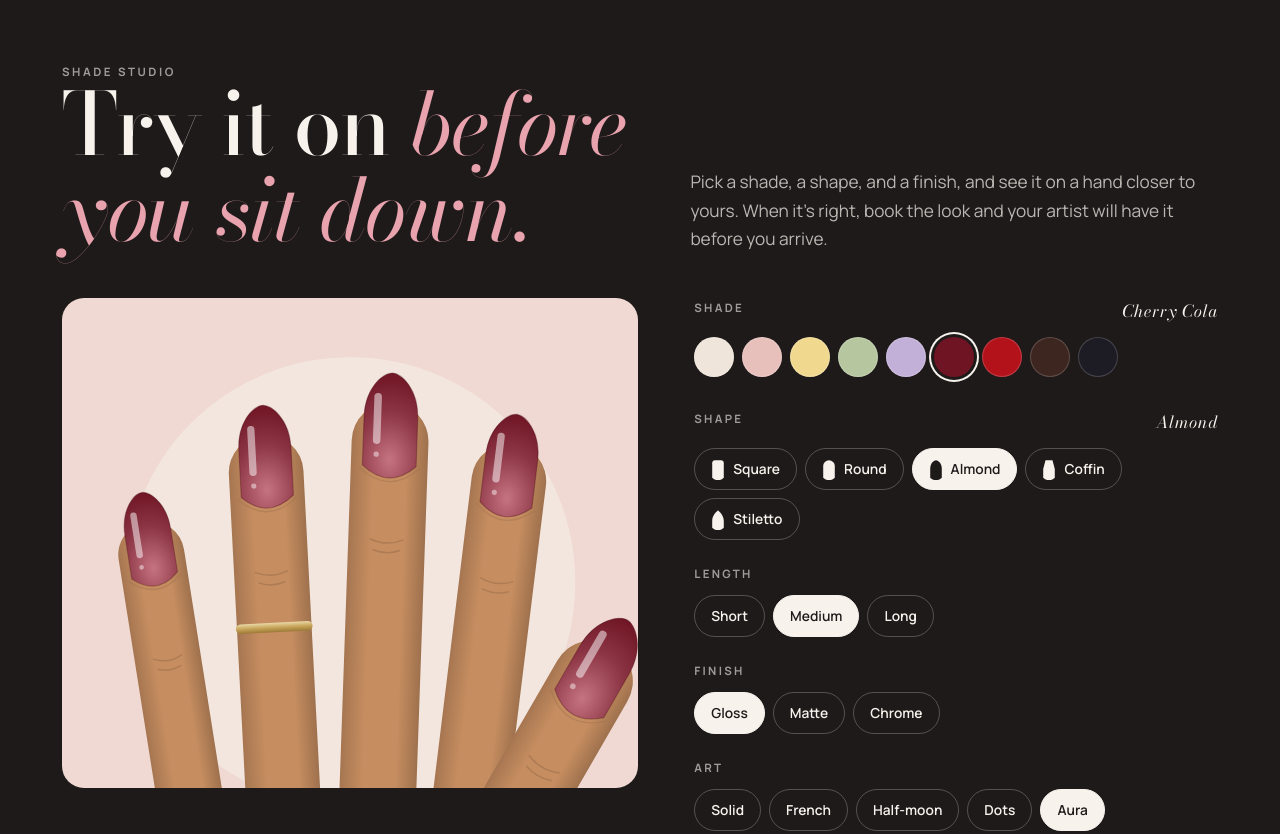
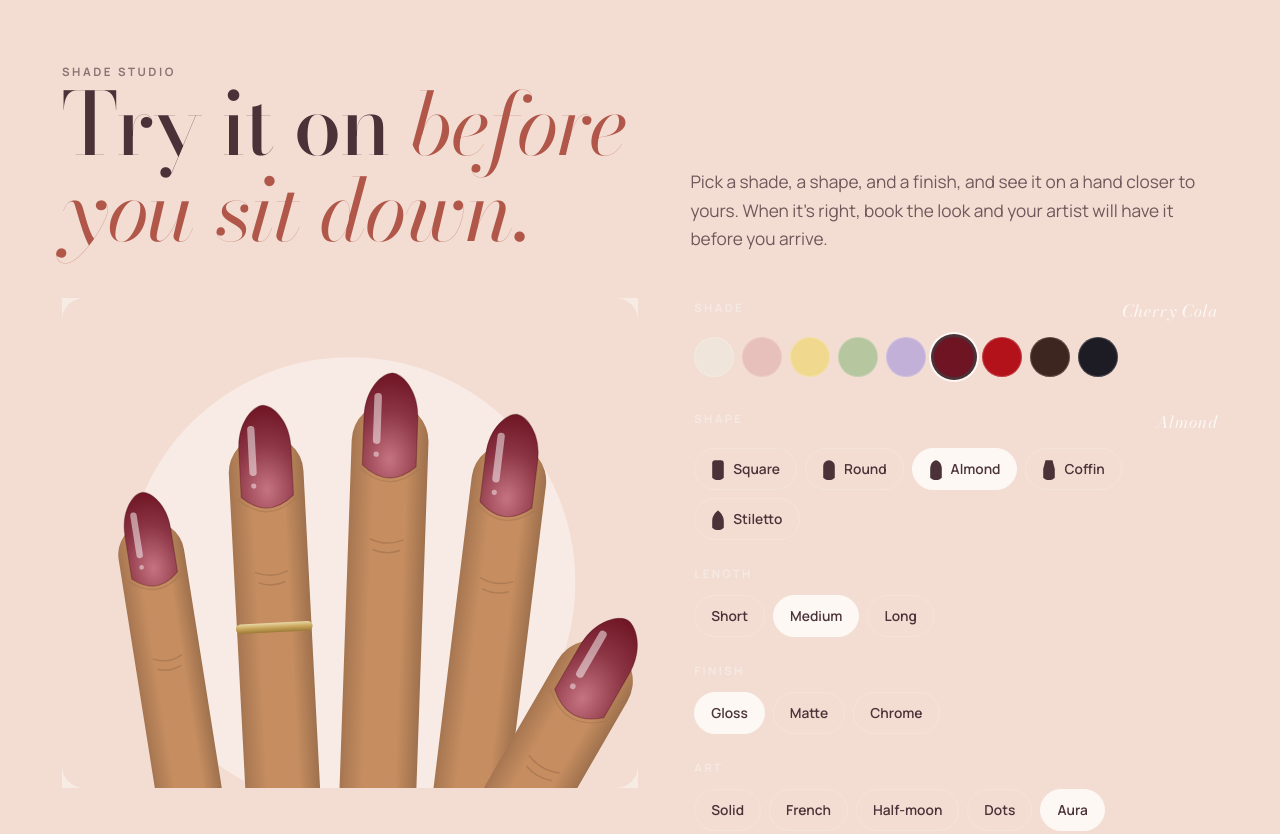
Before and after one commit to stndfella42-code/brasstacks, a plain HTML site: page demos/halfmoon-nails/index.html in a window 1280 px wide. Shown: the part 2349-3183 px from the top of the page. Drawn offline with nearby package versions, Linux system fonts and the light colour scheme.

Commit message:
Recolor Halfmoon Nails: warm white + blush + rosewood light theme

```diff
--- a/demos/halfmoon-nails/index.html
+++ b/demos/halfmoon-nails/index.html
@@ -12,16 +12,16 @@
 <style>
 /* ================= TOKENS ================= */
 :root {
-  --paper: #f7f2ec;
-  --paper-2: #f1e9e1;
-  --blush: #efd9d2;
-  --blush-2: #e5c3b9;
-  --ink: #1f1a1a;
-  --muted: #6d625f;
-  --cherry: #8e1c2e;
-  --cherry-hi: #a8243a;
-  --line: rgba(31, 26, 26, .14);
-  --line-hi: rgba(31, 26, 26, .3);
+  --paper: #fdf8f4;
+  --paper-2: #f7ece4;
+  --blush: #f3ddd3;
+  --blush-2: #eec9bd;
+  --ink: #4a3238;
+  --muted: #6f615c;
+  --cherry: #b0574a;
+  --cherry-hi: #c46a5c;
+  --line: rgba(74, 50, 56, .14);
+  --line-hi: rgba(74, 50, 56, .30);
   --serif: 'Bodoni Moda', 'Didot', Georgia, serif;
   --sans: 'Manrope', system-ui, sans-serif;
   --ease: cubic-bezier(.6, 0, .2, 1);
@@ -118,7 +118,7 @@ section { padding: 84px 0; }
 .item.sig b::after { content: 'Signature'; margin-left: 8px; font-size: .62rem; letter-spacing: .16em; text-transform: uppercase; background: var(--cherry); color: var(--paper); padding: 3px 8px; border-radius: 99px; vertical-align: 2px; }
 
 /* ---- studio ---- */
-.studio { background: var(--ink); color: var(--paper); }
+.studio { background: var(--blush); color: var(--ink); }
 .studio .label { color: rgba(247, 242, 236, .6); }
 .studio .lede { color: rgba(247, 242, 236, .72); }
 .studio h2 em { color: #e8a3ae; }
@@ -205,7 +205,7 @@ fieldset { border: 0; min-width: 0; }
 .done p { color: var(--muted); margin-bottom: 8px; }
 
 /* ---- visit ---- */
-.visit-card { background: var(--ink); color: var(--paper); border-radius: var(--radius); padding: 28px 22px; }
+.visit-card { background: var(--blush); color: var(--ink); border-radius: var(--radius); padding: 28px 22px; }
 .visit-card address { font-style: normal; font-family: var(--serif); font-size: 1.8rem; line-height: 1.15; margin: 10px 0 14px; }
 .visit-card a { color: var(--paper); }
 .visit-card .fine { color: rgba(247, 242, 236, .65); font-size: .88rem; margin-top: 12px; }
@@ -273,6 +273,12 @@ fieldset { border: 0; min-width: 0; }
   *, *::before, *::after { animation: none !important; transition: none !important; }
   .reveal { opacity: 1; transform: none; }
 }
+
+/* ============ LIGHT THEME overrides (warm white/blush/rosewood) ============ */
+.stage-wrap { background: var(--paper-2); }
+.studio .label { color: rgba(74,50,56,.62); }
+.studio .lede { color: rgba(74,50,56,.78); }
+.studio h2 em { color: var(--cherry); }
 </style>
 </head>
 <body>
```
